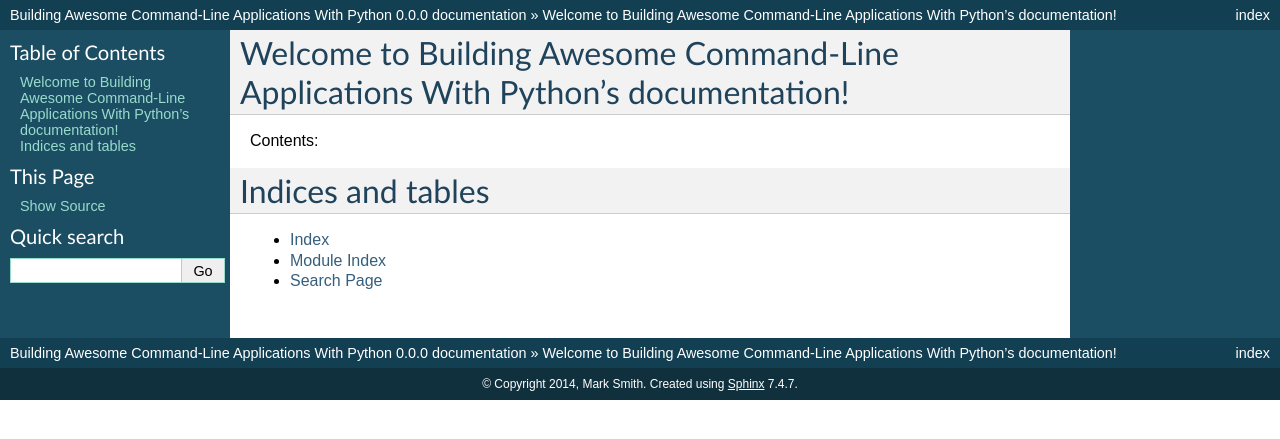
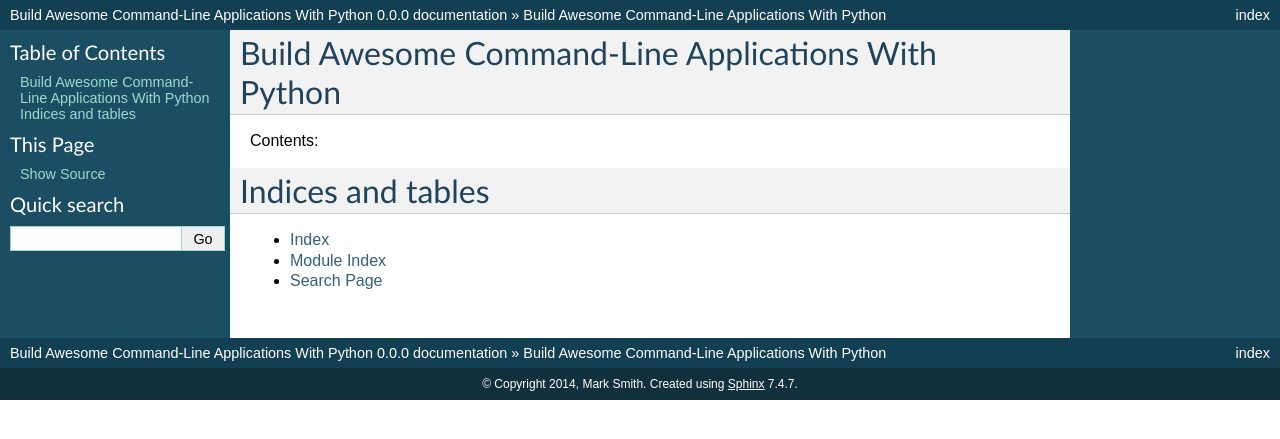
Before and after one commit to judy2k/awesome-command-line-apps, a Sphinx documentation site: the page built from source/index.rst, in a window 1280 px wide. Shown: the top 439 px of the page. Built offline with Sphinx 7.4.7, drawn with Linux system fonts in a browser that asks for light colours.

Commit message:
Fixed project title.

```diff
--- a/source/conf.py
+++ b/source/conf.py
@@ -1,6 +1,6 @@
 # -*- coding: utf-8 -*-
 #
-# Building Awesome Command-Line Applications With Python documentation build configuration file, created by
+# Build Awesome Command-Line Applications With Python documentation build configuration file, created by
 # sphinx-quickstart on Tue Mar 25 17:32:37 2014.
 #
 # This file is execfile()d with the current directory set to its
@@ -46,7 +46,7 @@ source_suffix = '.rst'
 master_doc = 'index'
 
 # General information about the project.
-project = u'Building Awesome Command-Line Applications With Python'
+project = u'Build Awesome Command-Line Applications With Python'
 copyright = u'2014, Mark Smith'
 
 # The version info for the project you're documenting, acts as replacement for
@@ -179,7 +179,7 @@ html_static_path = ['_static']
 #html_file_suffix = None
 
 # Output file base name for HTML help builder.
-htmlhelp_basename = 'BuildingAwesomeCommand-LineApplicationsWithPythondoc'
+htmlhelp_basename = 'BuildAwesomeCommand-LineApplicationsWithPythondoc'
 
 
 # -- Options for LaTeX output ---------------------------------------------
@@ -199,7 +199,7 @@ latex_elements = {
 # (source start file, target name, title,
 #  author, documentclass [howto, manual, or own class]).
 latex_documents = [
-  ('index', 'BuildingAwesomeCommand-LineApplicationsWithPython.tex', u'Building Awesome Command-Line Applications With Python Documentation',
+  ('index', 'BuildAwesomeCommand-LineApplicationsWithPython.tex', u'Build Awesome Command-Line Applications With Python',
    u'Mark Smith', 'manual'),
 ]
 
@@ -229,7 +229,7 @@ latex_documents = [
 # One entry per manual page. List of tuples
 # (source start file, name, description, authors, manual section).
 man_pages = [
-    ('index', 'buildingawesomecommand-lineapplicationswithpython', u'Building Awesome Command-Line Applications With Python Documentation',
+    ('index', 'buildingawesomecommand-lineapplicationswithpython', u'Build Awesome Command-Line Applications With Python',
      [u'Mark Smith'], 1)
 ]
 
@@ -243,8 +243,8 @@ man_pages = [
 # (source start file, target name, title, author,
 #  dir menu entry, description, category)
 texinfo_documents = [
-  ('index', 'BuildingAwesomeCommand-LineApplicationsWithPython', u'Building Awesome Command-Line Applications With Python Documentation',
-   u'Mark Smith', 'BuildingAwesomeCommand-LineApplicationsWithPython', 'One line description of project.',
+  ('index', 'BuildAwesomeCommand-LineApplicationsWithPython', u'Build Awesome Command-Line Applications With Python',
+   u'Mark Smith', 'BuildAwesomeCommand-LineApplicationsWithPython', 'One line description of project.',
    'Miscellaneous'),
 ]
 
@@ -264,13 +264,13 @@ texinfo_documents = [
 # -- Options for Epub output ----------------------------------------------
 
 # Bibliographic Dublin Core info.
-epub_title = u'Building Awesome Command-Line Applications With Python'
+epub_title = u'Build Awesome Command-Line Applications With Python'
 epub_author = u'Mark Smith'
 epub_publisher = u'Mark Smith'
 epub_copyright = u'2014, Mark Smith'
 
 # The basename for the epub file. It defaults to the project name.
-#epub_basename = u'Building Awesome Command-Line Applications With Python'
+#epub_basename = u'Build Awesome Command-Line Applications With Python'
 
 # The HTML theme for the epub output. Since the default themes are not optimized
 # for small screen space, using the same theme for HTML and epub output is
--- a/source/index.rst
+++ b/source/index.rst
@@ -1,10 +1,6 @@
-.. Building Awesome Command-Line Applications With Python documentation master file, created by
-   sphinx-quickstart on Tue Mar 25 17:32:37 2014.
-   You can adapt this file completely to your liking, but it should at least
-   contain the root `toctree` directive.
 
-Welcome to Building Awesome Command-Line Applications With Python's documentation!
-==================================================================================
+Build Awesome Command-Line Applications With Python
+===================================================
 
 Contents:
 
```
Also changed, not shown: 3 other files.
